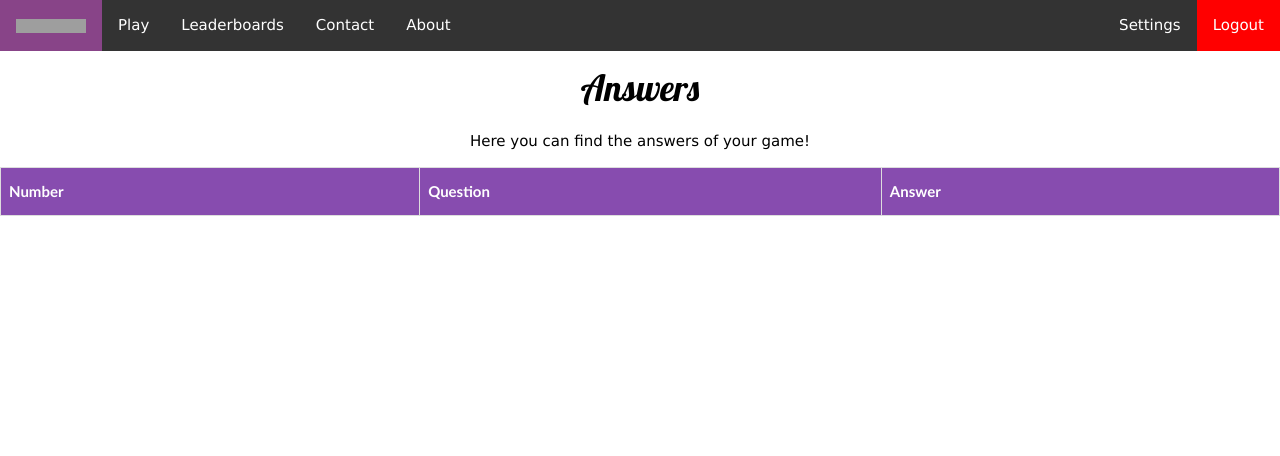
After one commit to Erebeer/Technisch-Ontwerp, a Flask app: page /answers in a window 1280 px wide. The commit adds this page. Shown: the top 456 px of the page. Run offline with Flask 2, Linux system fonts and the light colour scheme; a user stored in the database is signed in; data that the repository does not hold is empty; some libraries are stand-ins or nearby versions; grey boxes are pictures that could not be loaded.

Commit message:
antwoordenpagina toegevoegd

```diff
--- a/application.py
+++ b/application.py
@@ -55,6 +55,7 @@ def leaderboards():
 def question01():
     num = 1
     if request.method == "POST":
+        # Shows and process all of the questions
         return trivia.processquestion(num)
     else:
         return trivia.displaygame(num)
@@ -154,6 +155,12 @@ def results():
     #Update leaderboard and show the result
     return trivia.update_leaderboard()
 
+@app.route("/answers", methods=["GET"])
+@helpers.login_required
+def answers():
+    answers = db.execute("SELECT * from game")
+    return render_template("answers.html", game=answers)
+
 @app.route("/logout", methods=["GET", "POST"])
 @helpers.login_required
 def logout():
@@ -204,9 +211,11 @@ def changepassword():
         return render_template("changepassword.html")
 
 @app.route("/forgotpassword", methods =["GET", "POST"])
-@helpers.login_required
 def forgotpassword():
-    return render_template("forgotpassword.html")
+    if method == "POST":
+        return helpers.forgotpassword()
+    else:
+        return render_template("forgotpassword.html")
 
 if __name__ == "__main__":
     app.run
--- a/helpers.py
+++ b/helpers.py
@@ -82,10 +82,19 @@ def login():
         return redirect(url_for("home"))
 
 def personalinfo():
+    # Select username
     username = db.execute("SELECT username FROM leaderboards")
+
+    # Select total games
     total_games = db.execute("SELECT total_games FROM leaderboards")
+
+    # Select total score
     total_score = db.execute("SELECT total_score FROM leaderboards")
+
+    # Select avarage score
     avarage_score = db.execute("SELECT avarage_score FROM leaderboards")
+
+    # Retun personal information with all the attributes
     return render_template("personalinfo.html")
 
 def delete_account():
@@ -144,4 +153,9 @@ def change_password():
     db.execute("UPDATE users SET hash = :hash WHERE id=:id", hash=pwd_context.hash(request.form.get("newpassword")), id=session["user_id"])
 
     # Goes to homepage
-    return redirect(url_for("home"))
+    return redirect
+
+def forgotpassword():
+    # Makes sure something has been filled in
+    if not request.form.get("email"):
+        return error("Please fill in an email adress")
--- /dev/null
+++ b/templates/answers.html
@@ -0,0 +1,21 @@
+<!doctype html>
+{% extends "layout.html" %}
+
+
+{% block main%}
+<h1 class="hoofd">Answers</h1>
+<p>Here you can find the answers of your game!</p>
+    <table id="leaderboards" style="width:100%" border = 1>
+      <tr>
+        <th>Number</th>
+        <th>Question</th>
+        <th>Answer</th>
+      </tr>
+    {% for row in game %}
+      <tr>
+        <td>{{ row.number }}</td>
+        <td>{{ row.question }}</td>
+        <td>{{ row.answer }}</td>
+      </tr>
+{% endfor %}
+{% endblock %}
--- a/templates/results.html
+++ b/templates/results.html
@@ -12,5 +12,6 @@
 <div style="text-align:center;">
 <a href="/leaderboards"><button class="button"><span>Score </span></button></a>
 <a href="{{ url_for('home') }}"><button class="button"><span>Home </span></button></a>
+<a href="{{ url_for('answers') }}"><button class="button"><span>Answers </span></button></a>
 </div>
 {% endblock %}
```
Also changed, not shown: trivia.py (+75 -40 lines).
